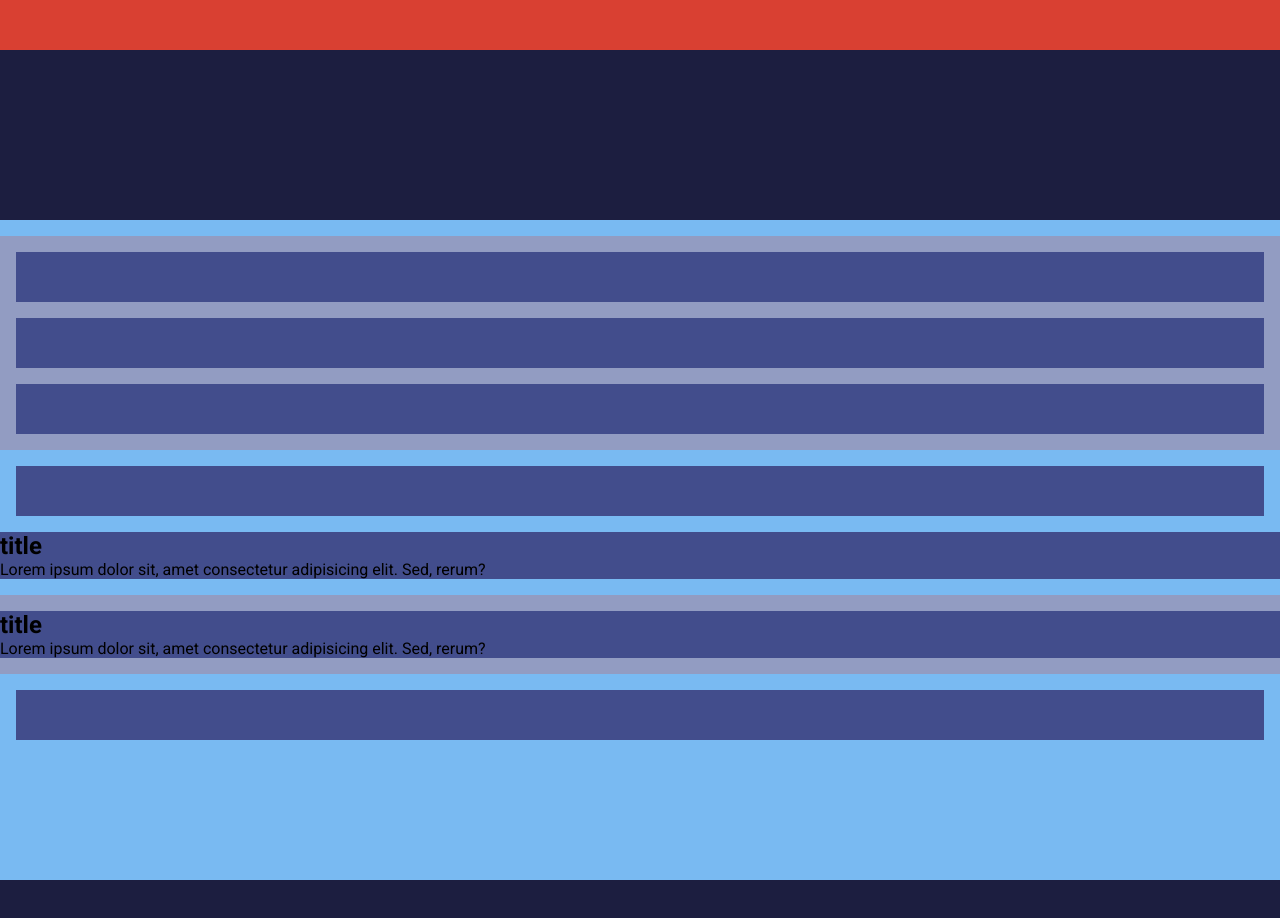
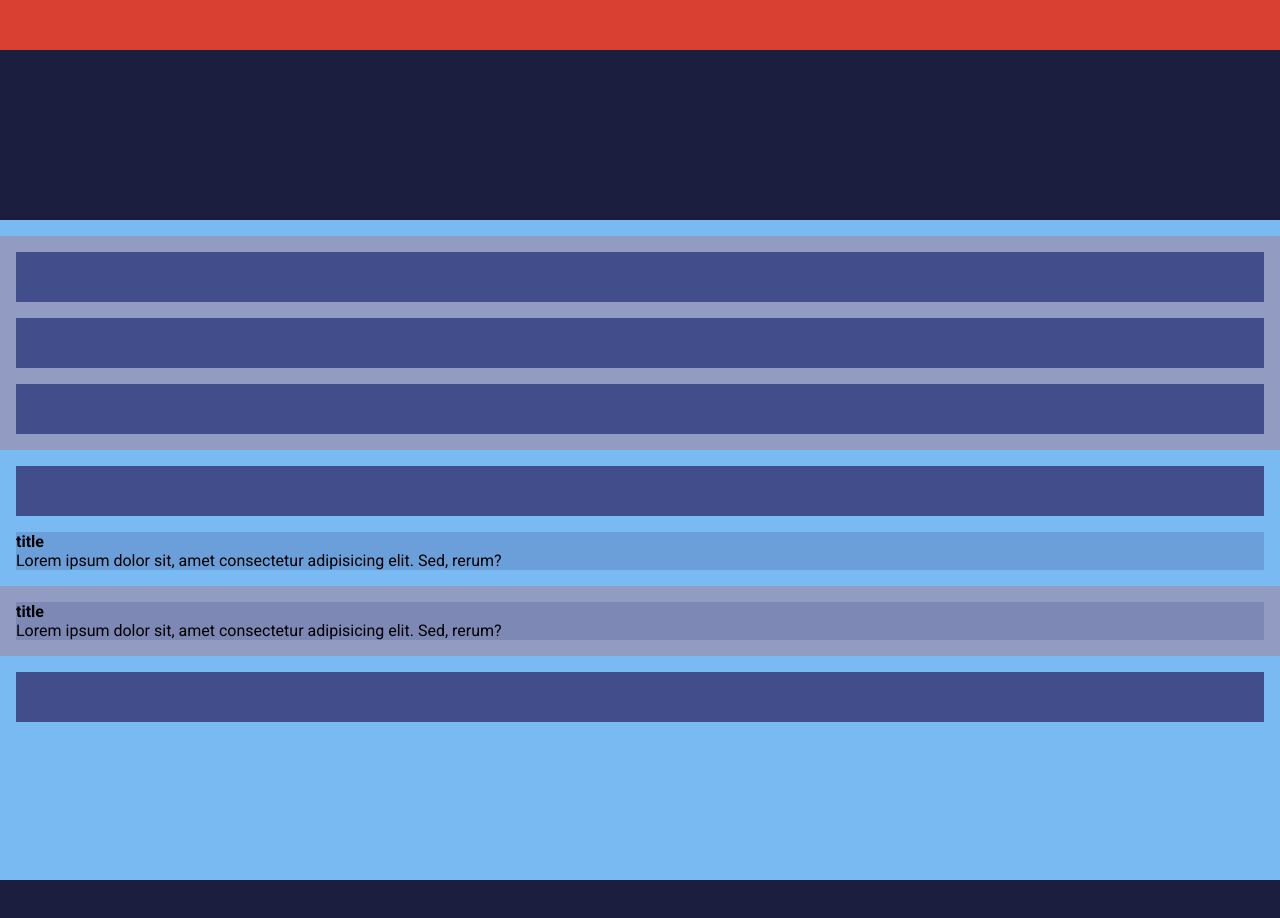
Before and after one commit to BenLirio/healthy-smile-mobile-wire, a React (Create React App) app: page / in a window 1280 px wide. Shown: the top 918 px of the page. Built offline with nearby package versions, Linux system fonts and the light colour scheme.

Commit message:
In the midde ..

```diff
--- a/src/components/Post/Post.module.scss
+++ b/src/components/Post/Post.module.scss
@@ -1,4 +1,5 @@
 @import '../../variables.scss';
 .Post {
   padding-top: $_1;
+  overflow: hidden;
 }
--- a/src/components/Text/Text.js
+++ b/src/components/Text/Text.js
@@ -3,7 +3,7 @@ import classes from './Text.module.scss'
 export default function Text() {
   return (
     <div className={classes.Text}>
-      <h2>title</h2>
+      <h4>title</h4>
       <p>
         Lorem ipsum dolor sit, amet consectetur adipisicing elit. Sed, rerum?
       </p>
--- a/src/components/Text/Text.module.scss
+++ b/src/components/Text/Text.module.scss
@@ -1,5 +1,5 @@
 @import '../../variables.scss';
 .Text {
-  background: $secondary;
-  margin-bottom: $_1;
+  background: rgba($secondary, 0.25);
+  margin: 0 $_1 $_1;
 }
```
